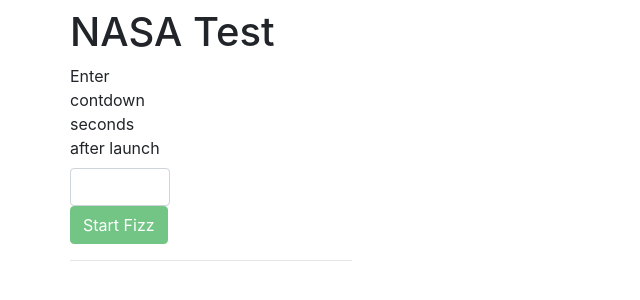
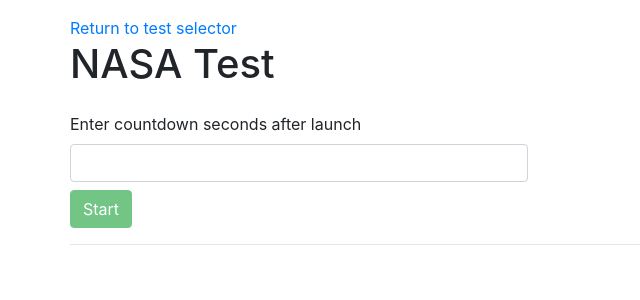
Before and after one commit to joakinm/sii-concatel-test, an Angular app: page /nasa-test in a window 1280 px wide. Shown: the top 300 px of the page, without its empty margins (0-640 px from the left). Built offline with nearby package versions, Linux system fonts and the light colour scheme.

Commit message:
design changed

```diff
--- a/src/app/app.component.html
+++ b/src/app/app.component.html
@@ -1,6 +1,6 @@
 <div class="container mt-2">
     <div class="row">
-        <div class="col-xs-12">
+        <div class="col-xs-12 w-100">
             <router-outlet></router-outlet>
         </div>
     </div>
--- a/src/app/app.module.ts
+++ b/src/app/app.module.ts
@@ -8,6 +8,7 @@
 import { NasaTestComponent } from './nasa-test/nasa-test.component';
 import { EmpireTestComponent } from './empire-test/empire-test.component';
 import { TestSelectorComponent } from './test-selector/test-selector.component';
+import { HeaderComponent } from './header/header.component';
 
 @NgModule({
   declarations: [
@@ -15,7 +16,8 @@
     FizzbuzzTestComponent,
     NasaTestComponent,
     EmpireTestComponent,
-    TestSelectorComponent
+    TestSelectorComponent,
+    HeaderComponent
   ],
   imports: [
     BrowserModule,
--- a/src/app/empire-test/empire-test.component.html
+++ b/src/app/empire-test/empire-test.component.html
@@ -1,6 +1,6 @@
 <div class="row">
     <div class="col-sm-12">
-        <h1>Empire test</h1>
+        <app-header [title]="'Empire test'"></app-header>
         <form (ngSubmit)="testEmpireRegister()" #f="ngForm">
             <div class="row">
                 <div class="col-sm-5">
@@ -10,13 +10,13 @@
                 </div>
             </div>
             <div class="row">
-                <div class="col-sm-5">
+                <div class="col-sm-5 mt-1">
                     <label for="planet">Enter his planet name</label>
                     <input type="text" id="planet" class="form-control" [(ngModel)]="planet" name="fizz" required #pla>
                     <span class="help-block" *ngIf="!pla.valid && pla.touched">Enter a planet's name</span>
                 </div>
             </div>
-            <button class="btn btn-success" type="submit" [disabled]="!f.valid">Start Fizz</button>
+            <button class="btn btn-success mt-2" type="submit" [disabled]="!f.valid">Start Fizz</button>
         </form>
     </div>
 </div>
--- a/src/app/fizzbuzz-test/fizzbuzz-test.component.html
+++ b/src/app/fizzbuzz-test/fizzbuzz-test.component.html
@@ -1,6 +1,6 @@
 <div class="row">
     <div class="col-sm-12">
-        <h1>FizzBuzz Test</h1>
+        <app-header [title]="'FizzBuzz Test'"></app-header>
         <form (ngSubmit)="testFizzbuzz(number)" #f="ngForm">
             <div class="row">
                 <div class="col-sm-5">
@@ -9,7 +9,7 @@
                     <span class="help-block" *ngIf="!fizz.valid && fizz.touched">Enter a number</span>
                 </div>
             </div>
-            <button class="btn btn-success" type="submit" [disabled]="!f.valid">Start Fizz</button>
+            <button class="btn btn-success mt-2" type="submit" [disabled]="!f.valid">Start Fizz</button>
         </form>
     </div>
 </div>
--- a/src/app/nasa-test/nasa-test.component.html
+++ b/src/app/nasa-test/nasa-test.component.html
@@ -1,15 +1,15 @@
 <div class="row">
     <div class="col-sm-12">
-        <h1>NASA Test</h1>
+        <app-header [title]="'NASA Test'"></app-header>
         <form (ngSubmit)="testNasa()" #f="ngForm">
             <div class="row">
                 <div class="col-sm-5">
-                    <label for="fizz">Enter contdown seconds after launch</label>
-                    <input type="text" id="fizz" class="form-control" [(ngModel)]="number" name="fizz" required #fizz>
-                    <span class="help-block" *ngIf="!fizz.valid && fizz.touched">Enter a number</span>
+                    <label for="nasa">Enter countdown seconds after launch</label>
+                    <input type="text" id="nasa" class="form-control" [(ngModel)]="number" name="nasa" required #nasa>
+                    <span class="help-block" *ngIf="!nasa.valid && nasa.touched">Enter a number</span>
                 </div>
             </div>
-            <button class="btn btn-success" type="submit" [disabled]="!f.valid">Start Fizz</button>
+            <button class="btn btn-success mt-2" type="submit" [disabled]="!f.valid">Start</button>
         </form>
     </div>
 </div>
--- a/src/app/test-selector/test-selector.component.html
+++ b/src/app/test-selector/test-selector.component.html
@@ -3,14 +3,14 @@
     <p>You will find all test listed below, please, select 1: </p>
 
     <div class="row">
-        <div class="col-xs-12">
-            <a style="cursor:pointer;" class="list-group-item clearfix" (click)="openFizzBuzz()">
+        <div class="col-sm-12">
+            <a class="list-group-item clearfix cursor-pointer" (click)="openFizzBuzz()">
                 FizzBuzz test
             </a>
-            <a style="cursor:pointer;" class="list-group-item clearfix" (click)="openNasa()">
+            <a class="list-group-item clearfix cursor-pointer" (click)="openNasa()">
                 NASA test
             </a>
-            <a style="cursor:pointer;" class="list-group-item clearfix" (click)="openEmpire()">
+            <a class="list-group-item clearfix cursor-pointer" (click)="openEmpire()">
                 Empire test
             </a>
         </div>
--- a/src/styles.css
+++ b/src/styles.css
@@ -1,3 +1,7 @@
 /* You can add global styles to this file, and also import other style files */
 
 @import "~bootstrap/dist/css/bootstrap.min.css";
+
+.cursor-pointer {
+    cursor: pointer;
+}
```
